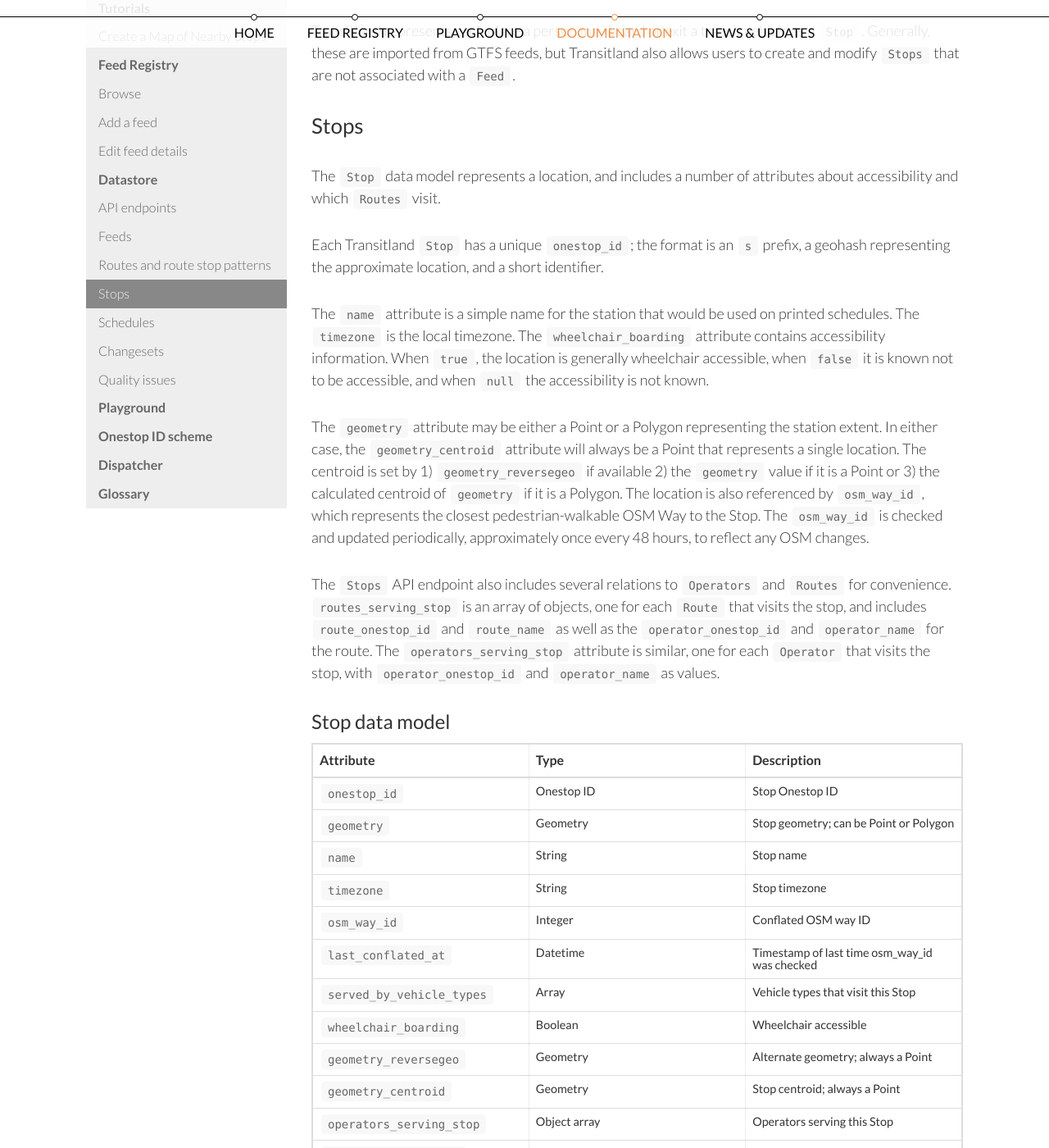
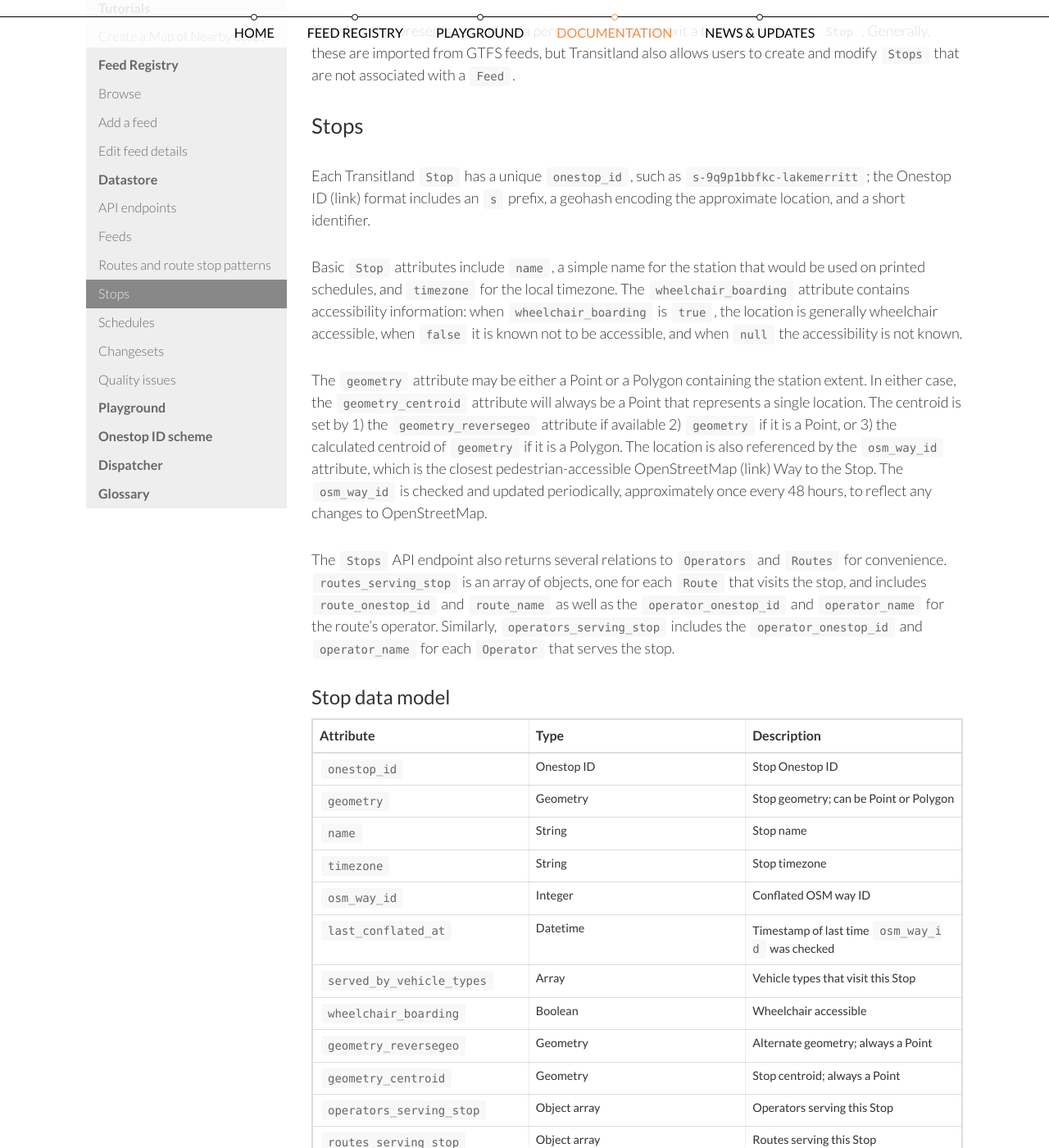
Before and after one commit to transitland/www-transit-land, a Jekyll site: the page built from documentation/datastore/stops.md, in a window 1280 px wide and 1400 px high, scrolled down 431 px. Shown: the whole window at 82% size. Built offline with Jekyll 4.4.1, drawn with Linux system fonts in a browser that asks for light colours; nearby versions of some CDN libraries; some of the changed text lies outside the part shown.

Commit message:
Wording updates

```diff
--- a/documentation/datastore/stops.md
+++ b/documentation/datastore/stops.md
@@ -7,15 +7,13 @@
 
 ## Stops
 
-The `Stop` data model represents a location, and includes a number of attributes about accessibility and which `Routes` visit.
+Each Transitland `Stop` has a unique `onestop_id`, such as `s-9q9p1bbfkc-lakemerritt`; the Onestop ID (link) format includes an `s` prefix, a geohash encoding the approximate location, and a short identifier.
 
-Each Transitland `Stop` has a unique `onestop_id`; the format is an `s` prefix, a geohash representing the approximate location, and a short identifier.
+Basic `Stop` attributes include `name`, a simple name for the station that would be used on printed schedules, and `timezone` for the local timezone. The `wheelchair_boarding` attribute contains accessibility information: when `wheelchair_boarding` is `true`, the location is generally wheelchair accessible, when `false` it is known not to be accessible, and when `null` the accessibility is not known.
 
-The `name` attribute is a simple name for the station that would be used on printed schedules. The `timezone` is the local timezone. The `wheelchair_boarding` attribute contains accessibility information. When `true`, the location is generally wheelchair accessible, when `false` it is known not to be accessible, and when `null` the accessibility is not known.
+The `geometry` attribute may be either a Point or a Polygon containing the station extent. In either case, the `geometry_centroid` attribute will always be a Point that represents a single location. The centroid is set by 1) the `geometry_reversegeo` attribute if available 2) `geometry` if it is a Point, or 3) the calculated centroid of `geometry` if it is a Polygon. The location is also referenced by the `osm_way_id` attribute, which is the closest pedestrian-accessible OpenStreetMap (link) Way to the Stop. The `osm_way_id` is checked and updated periodically, approximately once every 48 hours, to reflect any changes to OpenStreetMap.
 
-The `geometry` attribute may be either a Point or a Polygon representing the station extent. In either case, the `geometry_centroid` attribute will always be a Point that represents a single location. The centroid is set by 1) `geometry_reversegeo` if available 2) the `geometry` value if it is a Point or 3) the calculated centroid of `geometry` if it is a Polygon. The location is also referenced by `osm_way_id`, which represents the closest pedestrian-walkable OSM Way to the Stop. The `osm_way_id` is checked and updated periodically, approximately once every 48 hours, to reflect any OSM changes.
-
-The `Stops` API endpoint also includes several relations to `Operators` and `Routes` for convenience. `routes_serving_stop` is an array of objects, one for each `Route` that visits the stop, and includes `route_onestop_id` and `route_name` as well as the `operator_onestop_id` and `operator_name` for the route. The `operators_serving_stop` attribute is similar, one for each `Operator` that visits the stop, with `operator_onestop_id` and `operator_name` as values.
+The `Stops` API endpoint also returns several relations to `Operators` and `Routes` for convenience. `routes_serving_stop` is an array of objects, one for each `Route` that visits the stop, and includes `route_onestop_id` and `route_name` as well as the `operator_onestop_id` and `operator_name` for the route's operator. Similarly, `operators_serving_stop` includes the `operator_onestop_id` and `operator_name` for each `Operator` that serves the stop.
 
 ### Stop data model
 
@@ -26,7 +24,7 @@
 | `name`                    | String       | Stop name |
 | `timezone`                | String       | Stop timezone |
 | `osm_way_id`              | Integer      | Conflated OSM way ID |
-| `last_conflated_at`       | Datetime     | Timestamp of last time osm_way_id was checked |
+| `last_conflated_at`       | Datetime     | Timestamp of last time `osm_way_id` was checked |
 | `served_by_vehicle_types` | Array        | Vehicle types that visit this Stop |
 | `wheelchair_boarding`     | Boolean      | Wheelchair accessible |
 | `geometry_reversegeo`     | Geometry     | Alternate geometry; always a Point |
@@ -34,7 +32,6 @@
 | `operators_serving_stop`  | Object array | Operators serving this Stop |
 | `routes_serving_stop`     | Object array | Routes serving this Stop |
 | `tags`                    | Object       | Tags |
-
 
 ### Stops API
 
```
Also changed, not shown: other parts of documentation/datastore/stops.md (+2 -2 lines).
